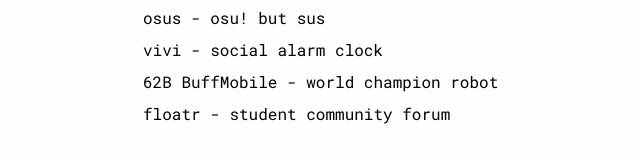
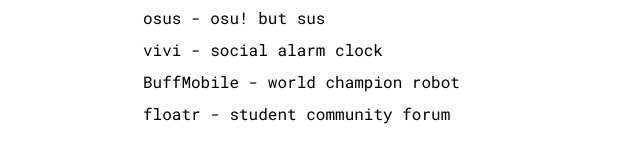
Before and after one commit to justinsunyt/Website, a Next.js app: page /projects in a window 1280 px wide. Shown: the part 366-526 px from the top of the page, without its empty margins (9-649 px from the left). Built offline with nearby package versions, Linux system fonts and the light colour scheme.

Commit message:
updated font and font size

```diff
--- a/app/layout.js
+++ b/app/layout.js
@@ -1,23 +1,25 @@
 import "./globals.css";
-import { Roboto_Mono } from "next/font/google";
+import localFont from "next/font/local";
 import { Providers } from "./providers";
 
-export const roboto_mono = Roboto_Mono({
-  subsets: ["latin"],
-  variable: "--font-roboto-mono",
+export const robotoMono = localFont({
+  src: "./RobotoMono.ttf",
   display: "swap",
 });
 
 export const metadata = {
-  title: "Justin Sun",
-  description: "Justin Sun",
+  title: "Justin Sun 孙盈廷",
+  description: "Justin Sun 孙盈廷",
 };
 
 export default function RootLayout({ children }) {
   return (
     <html lang="en" className="h-full" suppressHydrationWarning>
       <body
-        className={`h-full bg-white dark:bg-black text-black dark:text-white text-xs sm:text-base ${roboto_mono.variable}`}
+        className={
+          "h-full bg-white dark:bg-black text-black dark:text-white text-base " +
+          robotoMono.className
+        }
       >
         <Providers>{children}</Providers>
       </body>
--- a/app/projects/page.js
+++ b/app/projects/page.js
@@ -14,7 +14,7 @@
         vivi - social alarm clock
       </a>
       <a className="mb-2" href="https://www.youtube.com/watch?v=39aLnCRQJ8A">
-        62B BuffMobile - world champion robot
+        BuffMobile - world champion robot
       </a>
       <a href="https://github.com/justinsunyt/floatr/">
         floatr - student community forum
--- a/tailwind.config.js
+++ b/tailwind.config.js
@@ -5,9 +5,6 @@
     "./app/**/*.{js,ts,jsx,tsx,mdx}",
   ],
   theme: {
-    fontFamily: {
-      sans: "Roboto Mono",
-    },
     extend: {
       colors: {
         white: "#fefefe",
```
Also changed, not shown: app/RobotoMono.ttf (added).
